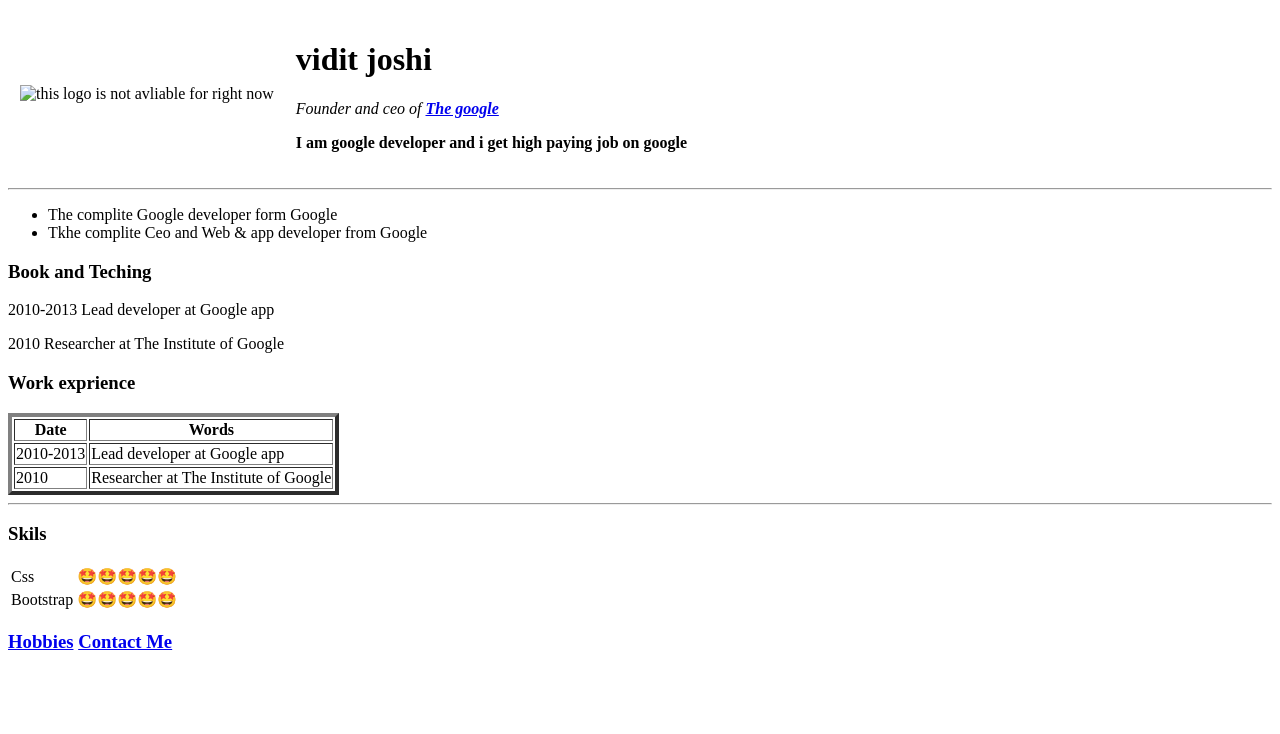
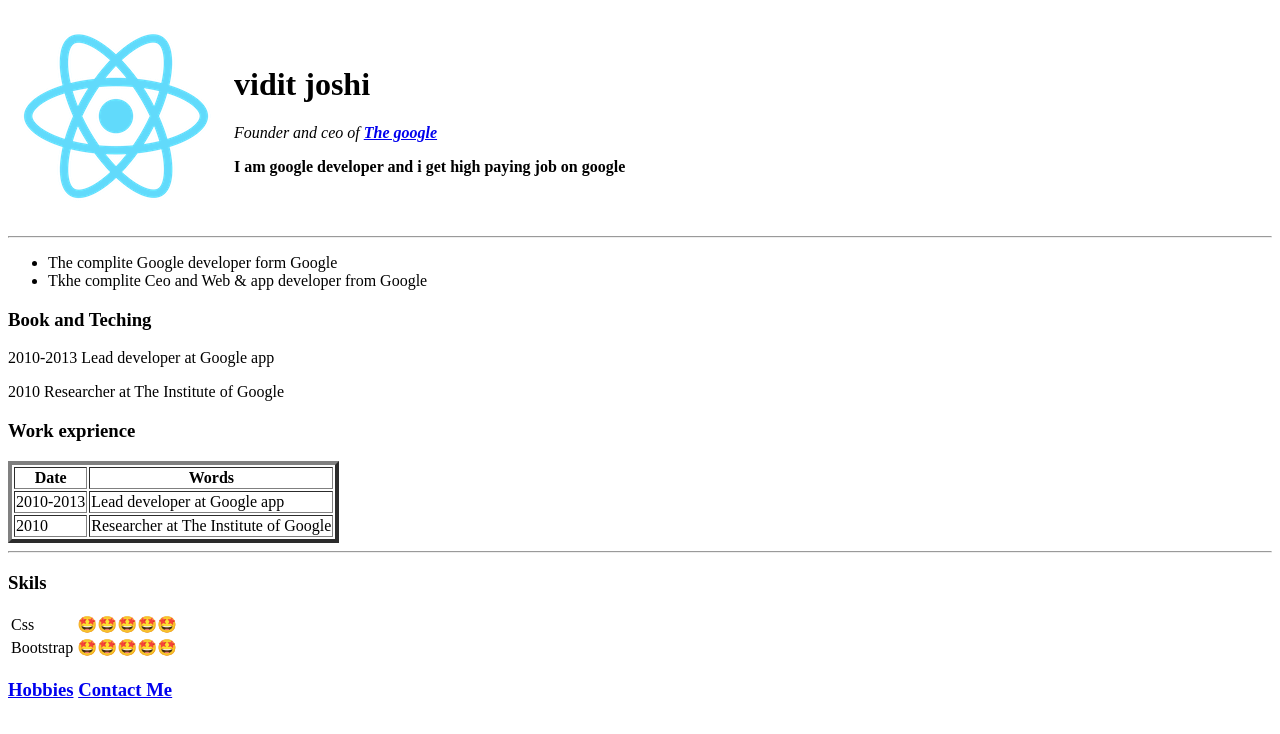
Before and after one commit to Viditjoshi/cv, a plain HTML site: page index.html in a window 1280 px wide. Drawn offline with Linux system fonts and the light colour scheme.

Commit message:
Update index.html

```diff
--- a/index.html
+++ b/index.html
@@ -8,7 +8,7 @@
 <body>
 	<table cellpadding="10px">
 		<tr>
-			<td><img src="logo192.png" alt="this logo is not avliable for right now"></td>
+			<td><img src="img/logo192.png" alt="this logo is not avliable for right now"></td>
 			<td>
 				<h1>vidit joshi</h1>
 				<p><em>Founder and ceo of <strong><a href="https://www.google.com">The google</a></strong></em></p>
```
